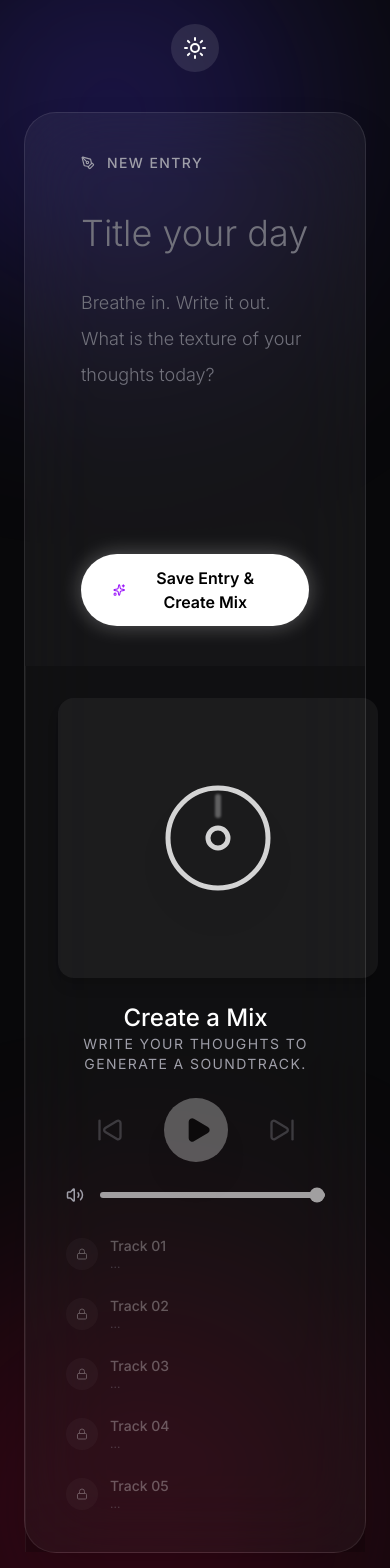
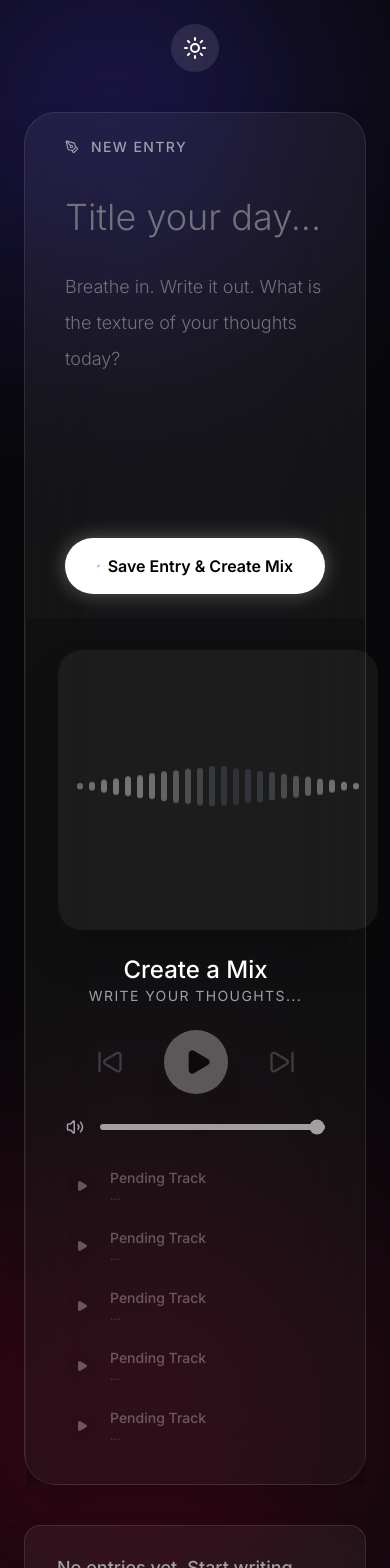
Before and after one commit to seanevansmedia/music-journal, a Next.js app: page / in a window 390 px wide. Shown: the top 1568 px of the page. Built offline with nearby package versions, Linux system fonts and the light colour scheme; no server answers; the database is empty.

Commit message:
ui: improve waveform animation, mobile timeline stacking, and button styling

```diff
--- a/src/app/components/features/journal-editor.tsx
+++ b/src/app/components/features/journal-editor.tsx
@@ -92,9 +92,6 @@ export function JournalEditor({ isDark, entry, onCreateNew, onSuccess, onDelete,
     secondaryButton: isDark
       ? "border border-white/20 text-zinc-300 hover:bg-white/10 hover:text-white"
       : "border border-zinc-300 text-zinc-600 hover:bg-zinc-100 hover:text-black",
-    iconBtn: isDark
-      ? "text-zinc-400 hover:text-white hover:bg-white/10 cursor-pointer"
-      : "text-zinc-400 hover:text-black hover:bg-black/5 cursor-pointer",
   };
 
   // --- VIEW MODE ---
@@ -104,7 +101,7 @@ export function JournalEditor({ isDark, entry, onCreateNew, onSuccess, onDelete,
     });
 
     return (
-      <article className="flex flex-1 flex-col p-10 lg:p-16 h-full relative animate-in fade-in zoom-in-95 duration-500 overflow-hidden">
+      <article className="flex flex-1 flex-col p-6 lg:p-16 h-full relative animate-in fade-in zoom-in-95 duration-500 overflow-hidden">
 
         {/* HEADER */}
         <div className="flex items-center justify-between mb-8 px-4">
@@ -123,25 +120,37 @@ export function JournalEditor({ isDark, entry, onCreateNew, onSuccess, onDelete,
         </div>
 
         {/* FOOTER */}
-        <div className="mt-8 pt-6 border-t border-white/5 flex justify-between items-center relative px-4">
+        <div className="mt-8 pt-6 border-t border-white/5 flex flex-row justify-between items-center gap-4 relative px-4">
+
+           {/* Left: Write New Entry Button */}
            <button
              onClick={onCreateNew}
-             className={`flex items-center gap-2 px-6 py-3 rounded-full text-sm font-bold uppercase tracking-wider transition-all cursor-pointer ${theme.secondaryButton}`}
+             className={`flex items-center justify-center gap-2 flex-1 md:flex-none px-4 md:px-6 py-3 rounded-full text-[11px] md:text-sm font-bold uppercase tracking-wider transition-all cursor-pointer whitespace-nowrap ${theme.secondaryButton}`}
            >
              <ArrowLeft size={16} /> Write New Entry
            </button>
 
-           <div className="flex items-center gap-2">
+           {/* Right: Trash Can (Updated styling for both Mobile and Desktop) */}
            {onDelete && (
               <button
                 onClick={handleDeleteClick}
-                  className={`p-2 rounded-full transition-colors cursor-pointer ${theme.iconBtn}`}
+                /*
+                   FIX: Unified red styling.
+                   bg-red-500/10 provides a soft glow.
+                   border-red-500/20 adds subtle definition.
+                   text-red-500 makes the icon pop.
+                */
+                className={`
+                  p-3 md:p-2.5 rounded-full flex-shrink-0 transition-all cursor-pointer
+                  bg-red-500/10 hover:bg-red-500/20
+                  border border-red-500/20 hover:border-red-500/40
+                  text-red-500 shadow-sm
+                `}
                 title="Delete Entry"
               >
                 <Trash2 size={24} />
               </button>
             )}
-           </div>
         </div>
 
         {/* DELETE MODAL */}
@@ -150,7 +159,7 @@ export function JournalEditor({ isDark, entry, onCreateNew, onSuccess, onDelete,
             <AlertCircle size={48} className="text-red-500 mb-4" />
             <h3 className="text-2xl font-bold text-white mb-2">Delete this entry?</h3>
             <p className="text-zinc-400 mb-8 max-w-xs">This action cannot be undone.</p>
-            <div className="flex gap-4">
+            <div className="flex flex-col md:flex-row gap-4 w-full justify-center px-8">
               <button
                 onClick={() => setShowDeleteConfirm(false)}
                 className="px-6 py-3 text-xs font-bold uppercase tracking-widest text-zinc-400 hover:text-white transition-colors cursor-pointer"
@@ -159,7 +168,7 @@ export function JournalEditor({ isDark, entry, onCreateNew, onSuccess, onDelete,
               </button>
               <button
                 onClick={confirmDelete}
-                className="px-8 py-3 bg-red-600 text-white rounded-full text-xs font-bold uppercase tracking-widest hover:bg-red-500 hover:scale-105 transition-all shadow-lg cursor-pointer"
+                className="px-8 py-4 md:py-3 bg-red-600 text-white rounded-full text-xs font-bold uppercase tracking-widest hover:bg-red-500 hover:scale-105 transition-all shadow-lg cursor-pointer"
               >
                 Yes, Delete
               </button>
@@ -172,7 +181,7 @@ export function JournalEditor({ isDark, entry, onCreateNew, onSuccess, onDelete,
 
   // --- CREATE MODE ---
   return (
-    <article className="flex flex-1 flex-col p-10 lg:p-16 relative">
+    <article className="flex flex-1 flex-col p-6 lg:p-16 relative">
       <div className="flex items-center justify-between mb-8 px-4">
         <div className={`flex items-center gap-3 text-sm font-medium tracking-widest uppercase ${theme.subText}`}>
           <PenTool size={14} aria-hidden="true" />
@@ -191,10 +200,6 @@ export function JournalEditor({ isDark, entry, onCreateNew, onSuccess, onDelete,
         />
 
         <label htmlFor="entry-body" className="sr-only">Journal Entry Text</label>
-        {/*
-           CHANGE 1: Added min-h-[30vh] for mobile length.
-           lg:min-h-0 resets it for desktop split view.
-        */}
         <textarea
           id="entry-body"
           name="content"
@@ -202,15 +207,11 @@ export function JournalEditor({ isDark, entry, onCreateNew, onSuccess, onDelete,
           placeholder="Breathe in. Write it out. What is the texture of your thoughts today?"
         />
 
-        {/*
-           CHANGE 2: Changed justify-start to justify-center (Mobile)
-           and lg:justify-start (Desktop)
-        */}
-        <div className="mt-8 flex items-center justify-center lg:justify-start relative px-4">
+        <div className="mt-8 flex items-center justify-center lg:justify-start relative px-4 w-full">
            <button
             type="submit"
             disabled={isSaving}
-            className={`group flex items-center gap-2 rounded-full px-8 py-3 font-semibold transition-all hover:scale-[1.02] outline-none cursor-pointer ${theme.actionButton} disabled:opacity-50`}
+            className={`group flex items-center justify-center gap-2 rounded-full w-full lg:w-auto flex-shrink-0 px-8 py-4 lg:py-3 font-semibold transition-all hover:scale-[1.02] outline-none cursor-pointer whitespace-nowrap ${theme.actionButton} disabled:opacity-50`}
            >
              {isSaving ? (
                <Loader2 size={16} className="animate-spin" />
@@ -222,7 +223,7 @@ export function JournalEditor({ isDark, entry, onCreateNew, onSuccess, onDelete,
 
            {notification && (
              <div className={`
-                absolute left-4 -top-16 flex items-center gap-3 px-6 py-3 rounded-xl border backdrop-blur-md shadow-2xl animate-in slide-in-from-bottom-2 fade-in duration-300
+                absolute left-4 -top-20 md:-top-16 flex items-center gap-3 px-6 py-3 rounded-xl border backdrop-blur-md shadow-2xl animate-in slide-in-from-bottom-2 fade-in duration-300 z-10
                 ${notification.type === 'success' ? 'bg-emerald-500/10 border-emerald-500/20 text-emerald-400' : 'bg-red-500/10 border-red-500/20 text-red-400'}
              `}>
                 {notification.type === 'success' ? <CheckCircle2 size={18} /> : <XCircle size={18} />}
--- a/src/app/components/features/player-sidebar.tsx
+++ b/src/app/components/features/player-sidebar.tsx
@@ -1,9 +1,19 @@
 "use client";
 
-import React, { useState, useRef, useEffect } from "react";
-import { Disc, Play, Pause, SkipBack, SkipForward, Volume2, VolumeX, Volume1, Lock } from "lucide-react";
+import React, { useState, useRef, useEffect, useMemo } from "react";
+import { Play, Pause, SkipBack, SkipForward, Volume2, VolumeX, Volume1, Lock } from "lucide-react";
 import YouTube, { YouTubeProps } from "react-youtube";
 import { getMoodGradient } from "@/lib/utils";
+
+/**
+ * HELPER: Extracts YouTube ID from various URL formats
+ */
+const getYouTubeID = (url: string) => {
+  if (!url) return "";
+  const regExp = /^.*(youtu.be\/|v\/|u\/\w\/|embed\/|watch\?v=|&v=)([^#&?]*).*/;
+  const match = url.match(regExp);
+  return (match && match[2].length === 11) ? match[2] : "";
+};
 
 interface Track {
   title: string;
@@ -18,13 +28,6 @@ interface PlayerSidebarProps {
   entryId?: string;
 }
 
-const getYouTubeID = (url: string) => {
-  if (!url) return "";
-  const regExp = /^.*(youtu.be\/|v\/|u\/\w\/|embed\/|watch\?v=|&v=)([^#&?]*).*/;
-  const match = url.match(regExp);
-  return (match && match[2].length === 11) ? match[2] : "";
-};
-
 const GHOST_TRACKS = Array(5).fill({ title: "Pending Track", artist: "Waiting for entry...", url: "" });
 
 export function PlayerSidebar({ isDark, playlist = [], mood = "Chill", entryId = "" }: PlayerSidebarProps) {
@@ -35,6 +38,13 @@ export function PlayerSidebar({ isDark, playlist = [], mood = "Chill", entryId =
 
   const playerRef = useRef<any>(null);
   const isFirstMount = useRef(true);
+
+  // Generate unique properties for the "Playing" state
+  const barData = useMemo(() => [...Array(24)].map((_, i) => ({
+    delay: Math.random() * 2,
+    color: `hsl(${200 + (i * 7)}, 85%, 75%)`,
+    speed: 0.5 + Math.random() * 0.5
+  })), []);
 
   useEffect(() => {
     setHasMounted(true);
@@ -57,20 +67,12 @@ export function PlayerSidebar({ isDark, playlist = [], mood = "Chill", entryId =
 
   const hasTracks = playlist && playlist.length > 0;
   const displayList = hasTracks ? playlist : GHOST_TRACKS;
-
-  const currentTrack = hasTracks
-    ? playlist[currentTrackIndex]
-    : { title: "Create a Mix", artist: "Write your thoughts to generate a soundtrack.", url: "" };
-
+  const currentTrack = hasTracks ? playlist[currentTrackIndex] : { title: "Create a Mix", artist: "Write your thoughts...", url: "" };
   const currentVideoId = getYouTubeID(currentTrack.url);
-
-  // 🎨 PASS ID FOR VARIATION
   const discGradient = getMoodGradient(mood, entryId);
 
-  // --- CONTROLS ---
   const togglePlay = () => {
-    if (!hasTracks) return;
-    if (!playerRef.current) return;
+    if (!hasTracks || !playerRef.current) return;
     if (isPlaying) playerRef.current.pauseVideo();
     else playerRef.current.playVideo();
     setIsPlaying(!isPlaying);
@@ -94,19 +96,9 @@ export function PlayerSidebar({ isDark, playlist = [], mood = "Chill", entryId =
     setIsPlaying(true);
   };
 
-  const handleVolumeChange = (e: React.ChangeEvent<HTMLInputElement>) => {
-    const newVolume = parseInt(e.target.value);
-    setVolume(newVolume);
-    if (playerRef.current) {
-      playerRef.current.setVolume(newVolume);
-      if (newVolume > 0 && playerRef.current.isMuted()) playerRef.current.unMute();
-    }
-  };
-
   const onReady: YouTubeProps['onReady'] = (event) => {
     playerRef.current = event.target;
     event.target.setVolume(volume);
-    event.target.unMute();
   };
 
   const onStateChange: YouTubeProps['onStateChange'] = (event) => {
@@ -119,42 +111,83 @@ export function PlayerSidebar({ isDark, playlist = [], mood = "Chill", entryId =
     sidebar: isDark ? "bg-black/20 border-l border-white/5" : "bg-white/40 border-l border-zinc-200/20",
     inputText: isDark ? "text-white" : "text-zinc-900",
     subText: isDark ? "text-zinc-400" : "text-zinc-600",
-    discIcon: isDark ? "text-white/90" : "text-white",
-    playButton: isDark ? "bg-white/10 text-white" : "bg-black/5 text-black",
     activeTrack: isDark ? "bg-white/10" : "bg-black/5",
-    sliderTrack: isDark ? "bg-white/20" : "bg-black/10",
     sliderThumb: isDark ? "accent-white" : "accent-black",
-  };
-
-  const opts: YouTubeProps['opts'] = {
-    height: '100%',
-    width: '100%',
-    playerVars: { autoplay: isPlaying ? 1 : 0, controls: 0, modestbranding: 1, playsinline: 1, origin: typeof window !== 'undefined' ? window.location.origin : undefined },
   };
 
   if (!hasMounted) return <div className={`w-full p-8 lg:w-96 flex flex-col ${theme.sidebar}`} />;
 
-  const fillCol = isDark ? "rgba(255, 255, 255, 1)" : "rgba(0, 0, 0, 1)";
-  const emptyCol = isDark ? "rgba(255, 255, 255, 0.2)" : "rgba(0, 0, 0, 0.1)";
-  const sliderStyle = { background: `linear-gradient(to right, ${fillCol} 0%, ${fillCol} ${volume}%, ${emptyCol} ${volume}%, ${emptyCol} 100%)` };
+  const sliderStyle = { background: `linear-gradient(to right, ${isDark ? '#fff' : '#000'} 0%, ${isDark ? '#fff' : '#000'} ${volume}%, ${isDark ? 'rgba(255,255,255,0.2)' : 'rgba(0,0,0,0.1)'} ${volume}%, ${isDark ? 'rgba(255,255,255,0.2)' : 'rgba(0,0,0,0.1)'} 100%)` };
 
   return (
     <aside className={`relative w-full p-8 lg:w-96 flex flex-col transition-colors duration-700 ${theme.sidebar}`}>
 
-      <div style={{ position: "fixed", bottom: "10px", right: "10px", width: "1px", height: "1px", opacity: 0.001, zIndex: 9999, pointerEvents: "none" }}>
-        {currentVideoId && <YouTube videoId={currentVideoId} opts={opts} onReady={onReady} onStateChange={onStateChange} key={currentVideoId} />}
+      {/* 🧬 ADVANCED ANIMATION SYSTEM */}
+      <style dangerouslySetInnerHTML={{ __html: `
+        @keyframes waveform-play {
+          0%, 100% { transform: scaleY(0.6); filter: brightness(1); }
+          50% { transform: scaleY(2.8); filter: brightness(1.4); }
+        }
+        @keyframes resting-shimmer {
+          0% { opacity: 0.3; filter: brightness(1); }
+          50% { opacity: 1; filter: brightness(1.8); transform: scaleY(1.1); }
+          100% { opacity: 0.3; filter: brightness(1); }
+        }
+        @keyframes container-float {
+          0%, 100% { transform: translateY(0px); }
+          50% { transform: translateY(-5px); }
+        }
+        .animate-playing { animation: waveform-play var(--speed) ease-in-out infinite; }
+        .animate-resting-shimmer { animation: resting-shimmer 2s ease-in-out infinite; }
+        .float-container { animation: container-float 4s ease-in-out infinite; }
+      `}} />
+
+      {/* GHOST PLAYER */}
+      <div style={{ position: "fixed", opacity: 0.001, pointerEvents: "none" }}>
+        {currentVideoId && <YouTube videoId={currentVideoId} opts={{ height: '1', width: '1', playerVars: { autoplay: isPlaying ? 1 : 0, controls: 0 } }} onReady={onReady} onStateChange={onStateChange} key={currentVideoId} />}
       </div>
 
-      <div className={`mb-6 mx-auto h-70 w-80 flex items-center justify-center rounded-2xl shadow-lg transition-all duration-1000 ${hasTracks ? discGradient : (isDark ? "bg-white/5" : "bg-black/5")} relative z-10`}>
-         <div
-            className={`relative flex items-center justify-center transition-transform ${isPlaying ? "animate-spin" : ""}`}
-            style={{ animationDuration: '3s', animationTimingFunction: 'linear', animationPlayState: isPlaying ? 'running' : 'paused' }}
-         >
-             <Disc size={120} strokeWidth={1} className={`${theme.discIcon} drop-shadow-2xl opacity-90`} />
-             <div className="absolute top-4 left-1/2 -translate-x-1/2 w-1.5 h-6 bg-white/30 rounded-full blur-[1px]" />
+      {/* 🌊 WAVEFORM VISUALIZER */}
+      <div className={`mb-6 mx-auto h-70 w-80 flex items-center justify-center rounded-3xl shadow-2xl transition-all duration-1000 ${hasTracks ? discGradient : (isDark ? "bg-white/5" : "bg-black/5")} relative z-10 overflow-hidden`}>
+
+         {/* Background Glow */}
+         {isPlaying && <div className="absolute inset-0 bg-white/10 blur-3xl animate-pulse" />}
+
+         <div className={`flex items-center justify-center gap-[6px] h-32 relative z-20 ${!isPlaying ? 'float-container' : ''}`}>
+            {barData.map((bar, i) => {
+              // Mathematical curve for resting state (Symmetric V-Shape / Bell Curve)
+              const centerDist = Math.abs(11.5 - i);
+              const restingHeight = Math.max(6, 42 - (centerDist * 3.2));
+
+              return (
+                <div
+                  key={i}
+                  className={`w-1.5 rounded-full transition-all duration-700
+                    ${isPlaying ? 'animate-playing shadow-lg' : 'animate-resting-shimmer'}`}
+                  style={{
+                     height: isPlaying ? `${Math.max(10, 48 - (centerDist * 3.5))}px` : `${restingHeight}px`,
+
+                     // Playing: Neon Spectrum | Resting: Cool Silver-Blue Ghost
+                     backgroundColor: isPlaying
+                        ? bar.color
+                        : (isDark ? 'rgba(200, 220, 255, 0.4)' : 'rgba(0, 0, 0, 0.2)'),
+
+                     boxShadow: isPlaying ? `0 0 15px ${bar.color}` : "none",
+
+                     // Custom Variables
+                     // @ts-ignore
+                     '--speed': `${bar.speed}s`,
+
+                     // In resting mode, the "shimmer" scans across the bars one by one
+                     animationDelay: isPlaying ? `${bar.delay}s` : `${i * 0.1}s`,
+                  }}
+                />
+              )
+            })}
          </div>
       </div>
 
+      {/* TRACK INFO */}
       <div className="mb-6 text-center lg:text-left relative z-10">
         <h2 className={`text-2xl font-medium ${theme.inputText} truncate`}>{currentTrack.title}</h2>
         <p className={`text-sm ${theme.subText} uppercase tracking-widest`}>
@@ -162,19 +195,25 @@ export function PlayerSidebar({ isDark, playlist = [], mood = "Chill", entryId =
         </p>
       </div>
 
+      {/* CONTROLS */}
       <div className="mb-6 flex flex-col items-center gap-4 relative z-10 w-full">
         <div className="flex items-center justify-center gap-8 w-full">
-          <button onClick={prevTrack} disabled={!hasTracks} className={`p-2 hover:scale-110 transition-transform cursor-pointer ${theme.subText} hover:${theme.inputText} disabled:opacity-30 disabled:cursor-not-allowed`}><SkipBack size={28} /></button>
-          <button onClick={togglePlay} disabled={!hasTracks} className={`flex h-16 w-16 items-center justify-center rounded-full shadow-2xl hover:scale-105 active:scale-95 transition-all cursor-pointer ${isDark ? "bg-white text-black" : "bg-zinc-900 text-white"} disabled:opacity-30 disabled:scale-100 disabled:cursor-not-allowed`}>{isPlaying ? <Pause size={28} fill="currentColor" /> : <Play size={28} fill="currentColor" className="ml-1" />}</button>
-          <button onClick={nextTrack} disabled={!hasTracks} className={`p-2 hover:scale-110 transition-transform cursor-pointer ${theme.subText} hover:${theme.inputText} disabled:opacity-30 disabled:cursor-not-allowed`}><SkipForward size={28} /></button>
+          <button onClick={prevTrack} disabled={!hasTracks} className={`p-2 hover:scale-110 transition-transform cursor-pointer ${theme.subText} hover:${theme.inputText} disabled:opacity-30`}><SkipBack size={28} /></button>
+          <button onClick={togglePlay} disabled={!hasTracks} className={`flex h-16 w-16 items-center justify-center rounded-full shadow-2xl hover:scale-105 active:scale-95 transition-all cursor-pointer ${isDark ? "bg-white text-black" : "bg-zinc-900 text-white"} disabled:opacity-30`}>
+            {isPlaying ? <Pause size={28} fill="currentColor" /> : <Play size={28} fill="currentColor" className="ml-1" />}
+          </button>
+          <button onClick={nextTrack} disabled={!hasTracks} className={`p-2 hover:scale-110 transition-transform cursor-pointer ${theme.subText} hover:${theme.inputText} disabled:opacity-30`}><SkipForward size={28} /></button>
         </div>
 
         <div className="w-full flex items-center gap-4 px-2 group mt-2">
-          <button onClick={() => { if(volume > 0) setVolume(0); else setVolume(50); }} className={`${theme.subText} hover:text-current transition-colors cursor-pointer`}>{volume === 0 ? <VolumeX size={18} /> : volume < 50 ? <Volume1 size={18} /> : <Volume2 size={18} />}</button>
-          <input type="range" min="0" max="100" value={volume} onChange={handleVolumeChange} style={sliderStyle} className={`w-full h-1.5 rounded-full appearance-none cursor-pointer transition-all duration-300 opacity-60 group-hover:opacity-100 ${theme.sliderThumb}`} />
+          <button onClick={() => setVolume(volume === 0 ? 50 : 0)} className={`${theme.subText} hover:text-current transition-colors cursor-pointer`}>
+            {volume === 0 ? <VolumeX size={18} /> : volume < 50 ? <Volume1 size={18} /> : <Volume2 size={18} />}
+          </button>
+          <input type="range" min="0" max="100" value={volume} onChange={(e) => { setVolume(parseInt(e.target.value)); playerRef.current?.setVolume(parseInt(e.target.value)); }} style={sliderStyle} className={`w-full h-1.5 rounded-full appearance-none cursor-pointer transition-all duration-300 opacity-60 group-hover:opacity-100 ${theme.sliderThumb}`} />
         </div>
       </div>
 
+      {/* PLAYLIST */}
       <ul className="flex-1 space-y-2 overflow-y-auto pr-2 custom-scrollbar relative z-10">
         {displayList.map((track, i) => {
           const isActive = hasTracks && i === currentTrackIndex;
@@ -182,26 +221,21 @@ export function PlayerSidebar({ isDark, playlist = [], mood = "Chill", entryId =
             <li
               key={i}
               onClick={() => playTrack(i)}
-              tabIndex={hasTracks ? 0 : -1}
-              className={`
-                flex items-center justify-between group rounded-lg p-2 transition
-                ${hasTracks ? `cursor-pointer ${isActive ? theme.activeTrack : "hover:bg-white/5"}` : "opacity-30 cursor-default"}
-              `}
+              className={`flex items-center justify-between group rounded-lg p-2 transition ${hasTracks ? `cursor-pointer ${isActive ? theme.activeTrack : "hover:bg-white/5"}` : "opacity-30 cursor-default"}`}
             >
               <div className="flex items-center gap-3">
-                <div className={`flex h-8 w-8 items-center justify-center rounded-full transition ${isActive ? (isDark ? "bg-white text-black" : "bg-black text-white") : theme.playButton}`}>
-                  {hasTracks
-                    ? (isActive && isPlaying ? <div className="flex gap-1 h-3 items-end"><div className="w-1 bg-current animate-bounce h-2" /><div className="w-1 bg-current animate-bounce h-3" /><div className="w-1 bg-current animate-bounce h-1" /></div> : <Play size={12} fill="currentColor" />)
-                    : <Lock size={12} />
-                  }
+                <div className={`flex h-8 w-8 items-center justify-center rounded-full transition ${isActive ? (isDark ? "bg-white text-black" : "bg-black text-white") : "bg-black/5 dark:bg-white/10"}`}>
+                  {isActive && isPlaying ? (
+                    <div className="flex gap-0.5 h-3 items-end">
+                      <div className="w-1 bg-current animate-bounce h-2" />
+                      <div className="w-1 bg-current animate-bounce h-3 [animation-delay:0.2s]" />
+                      <div className="w-1 bg-current animate-bounce h-1 [animation-delay:0.4s]" />
+                    </div>
+                  ) : <Play size={12} fill="currentColor" />}
                 </div>
                 <div className="overflow-hidden">
-                  <p className={`text-sm font-medium truncate ${theme.inputText} ${isActive ? "font-bold" : ""}`}>
-                    {hasTracks ? track.title : `Track 0${i + 1}`}
-                  </p>
-                  <p className={`text-xs truncate ${theme.subText}`}>
-                    {hasTracks ? track.artist : "..."}
-                  </p>
+                  <p className={`text-sm font-medium truncate ${theme.inputText} ${isActive ? "font-bold" : ""}`}>{track.title}</p>
+                  <p className={`text-xs truncate ${theme.subText}`}>{hasTracks ? track.artist : "..."}</p>
                 </div>
               </div>
             </li>
```
Also changed, not shown: src/app/components/features/timeline-dock.tsx (+21 -12 lines). Lines whose indentation alone changed are shown as unchanged.
